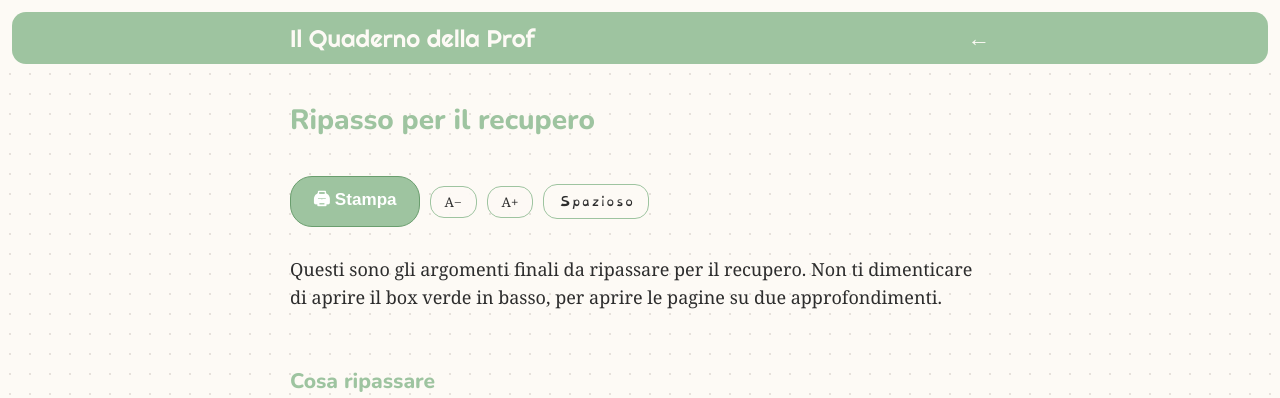
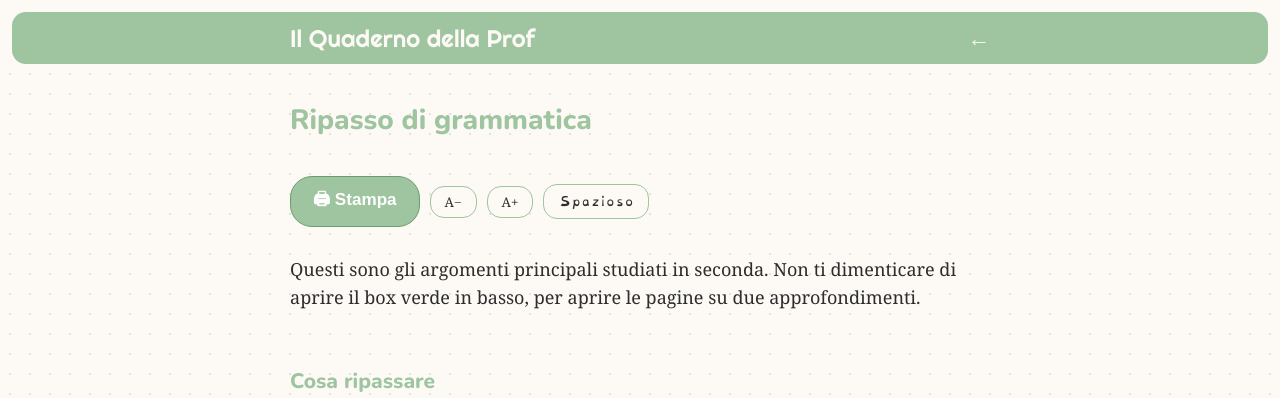
Before and after one commit to ilquadernodellaprof/ilquadernodellaprof.github.io, a Jekyll site: the page built from lingua/bignami.md, in a window 1280 px wide. Shown: the top 398 px of the page. Built offline with Jekyll 4.4.1, drawn with Linux system fonts in a browser that asks for light colours.

Commit message:
Update bignami.md

```diff
--- a/lingua/bignami.md
+++ b/lingua/bignami.md
@@ -1,8 +1,8 @@
 ---
-title: Ripasso per il recupero
+title: Ripasso di grammatica
 ---
 
-Questi sono gli argomenti finali da ripassare per il recupero. Non ti dimenticare di aprire il box verde in basso, per aprire le pagine su due approfondimenti.
+Questi sono gli argomenti principali studiati in seconda. Non ti dimenticare di aprire il box verde in basso, per aprire le pagine su due approfondimenti.
 
 ## Cosa ripassare
 
```
